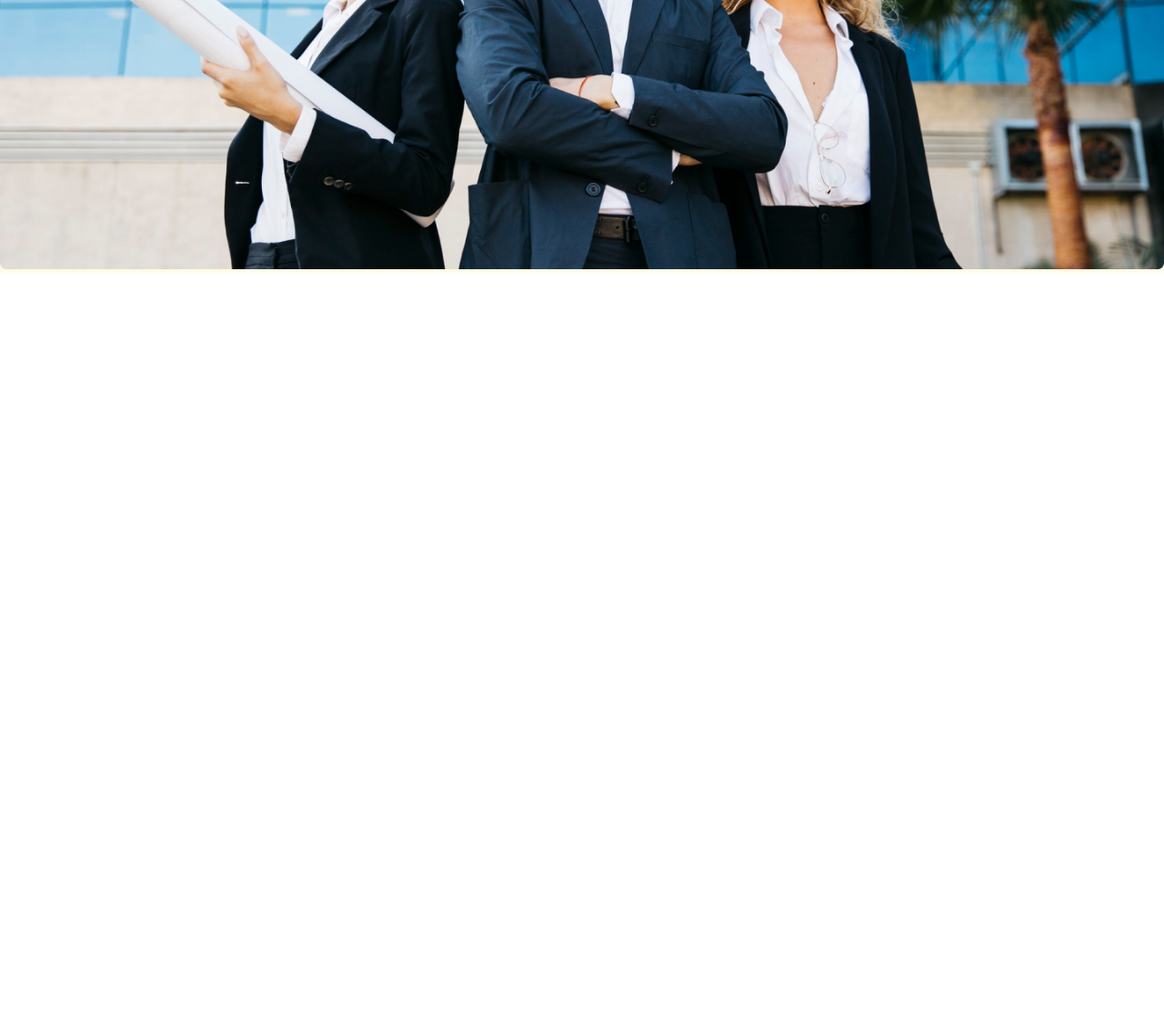
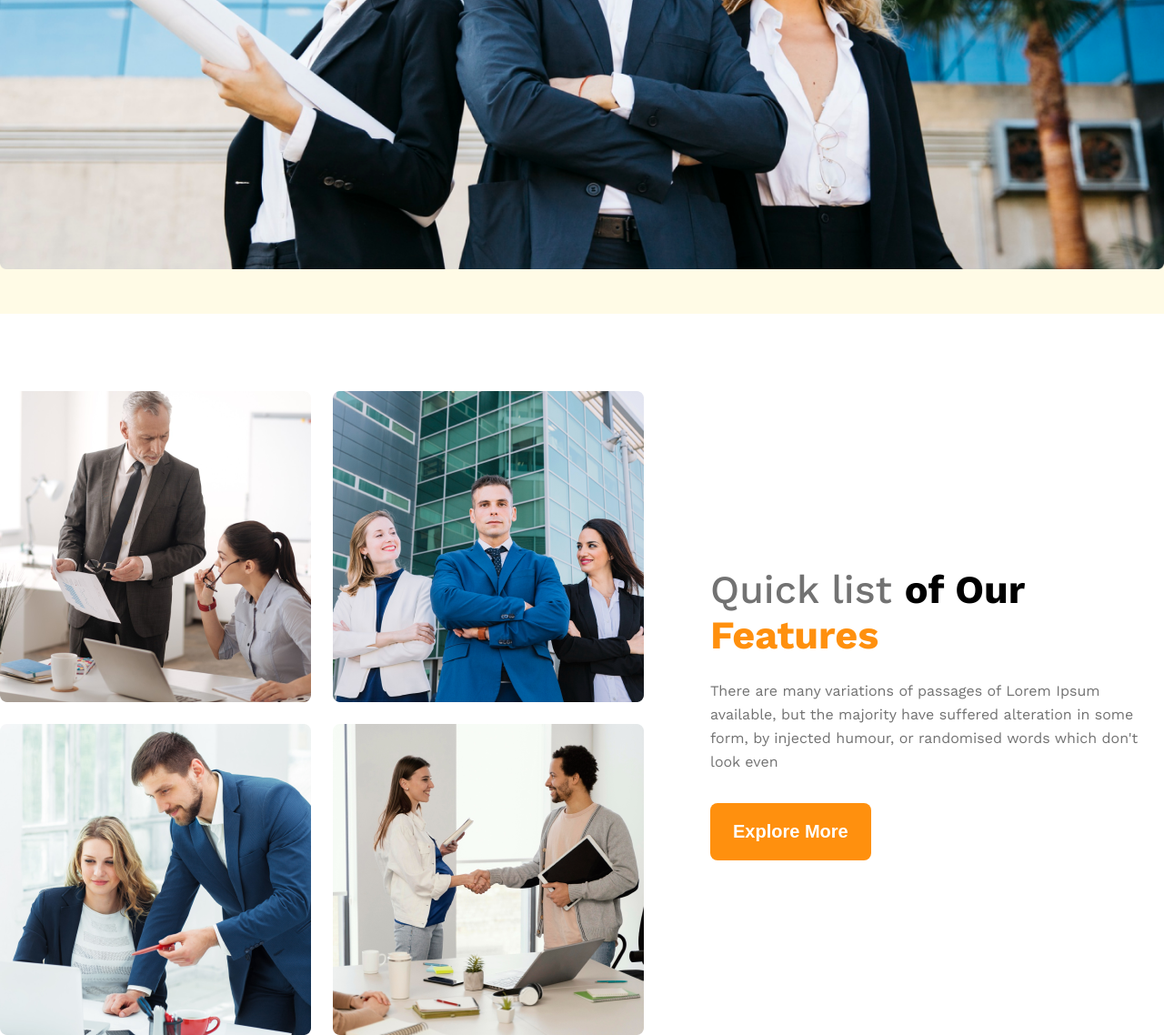
Before and after one commit to Abdhullah-Al-Maruf/g3-architect-project, a plain HTML site: page index.html in a window 1280 px wide. Shown: the part 918-2056 px from the top of the page at 91% size. Before the commit the page ends 1218 px from the top, so only its background shows below. Drawn offline with nearby package versions, Linux system fonts and the light colour scheme.

Commit message:
team-feature section added according to the figma design

```diff
--- a/index.html
+++ b/index.html
@@ -27,7 +27,8 @@
                 <h2 class="dark-one">Brand New
                     Group of Architects
                 </h2>
-            <p class="dark-3">There are many variations of passages of Lorem Ipsum available, but the majority have suffered alteration in some form, by injected humour, or randomised words which don't look even</p>
+                <p class="dark-3">There are many variations of passages of Lorem Ipsum available, but the majority have
+                    suffered alteration in some form, by injected humour, or randomised words which don't look even</p>
                 <button class="btn-primary">Explore More</button>
             </div>
             <div class="banner-image">
@@ -37,7 +38,20 @@
 
     </header>
     <main>
-        <section></section>
+        <section id="teams-features" class="display-flex">
+            <div class="team-images-container">
+                <img src="images/team1.png" alt=" two people are discussing about their work">
+                <img src="images/team2.png" alt=" two people are discussing about their work">
+                <img src="images/team3.png" alt=" two people are discussing about their work">
+                <img src="images/team4.png" alt=" two people are discussing about their work">
+            </div>
+            <div class="text-content">
+                <h2 class="text-title"><span id="quick-list">Quick list </span><span>of Our</span> <span id="feature">Features</span></h2>
+                <p class="description  dark-3">There are many variations of passages of Lorem Ipsum available, but the majority have suffered alteration in
+                    some form, by injected humour, or randomised words which don't look even</p>
+                <button class="btn-primary">Explore More</button>
+            </div>
+        </section>
     </main>
     <footer>
 
--- a/styles/g3-arch.css
+++ b/styles/g3-arch.css
@@ -28,14 +28,14 @@
 .dark-3 {
     color: #727272;
     font-size: 1rem;
-    line-height:26px;
+    line-height: 26px;
 }
 
-.btn-primary{
+.btn-primary {
     background-color: #FF900E;
     color: #FFFFFF;
     border-radius: 8px;
-    border:none;
+    border: none;
     padding: 20px 25px;
     font-size: 1.25rem;
     font-weight: 600;
@@ -57,7 +57,8 @@ nav {
 }
 
 nav,
-.banner{
+.banner,
+main {
     max-width: 1440px;
     margin: 0 auto;
 }
@@ -86,30 +87,67 @@ nav,
     font-size: 4rem;
     margin-bottom: 20px;
 }
-.banner-content p{
+
+.banner-content p {
     margin-bottom: 32px;
 }
-.banner-image img{
+
+.banner-image img {
     width: 100%;
     margin-top: 55px;
+    margin-bottom: 45px;
 }
+/* team feature section */
+#teams-features{
+    margin-top: 85px;
+    align-items: center;
+}
+.team-images-container{
+    display: grid;
+    grid-template-columns:repeat(2,1fr);
+    gap: 24px;
 
+}
+.text-content{
+    margin-left: 73px;
+    max-width: 537px;
+}
+.text-content .text-title{
+    font-size: 2.7rem;
+    font-weight: 700;
+
+}
+#quick-list{
+    color: #727272;
+    font-weight: 500;
+}
+#feature{
+    color: #FF900E;
+}
+.description{
+    margin-top: 24px;
+    margin-bottom: 32px;
+}
 
 /* responsive for mobile */
 @media screen and (max-width:576px) {
+
     /* banner and nav section */
-    nav ,
-    .menu{
+    nav,
+    .menu {
         flex-direction: column;
 
     }
+
     .banner-content h2 {
         font-size: 2rem;
     }
+
     .logo {
         font-size: 1.5rem;
     }
-.btn-primary{
+
+    .btn-primary {
         font-size: 1rem;
     }
 }
```
Lines whose indentation alone changed are shown as unchanged.
